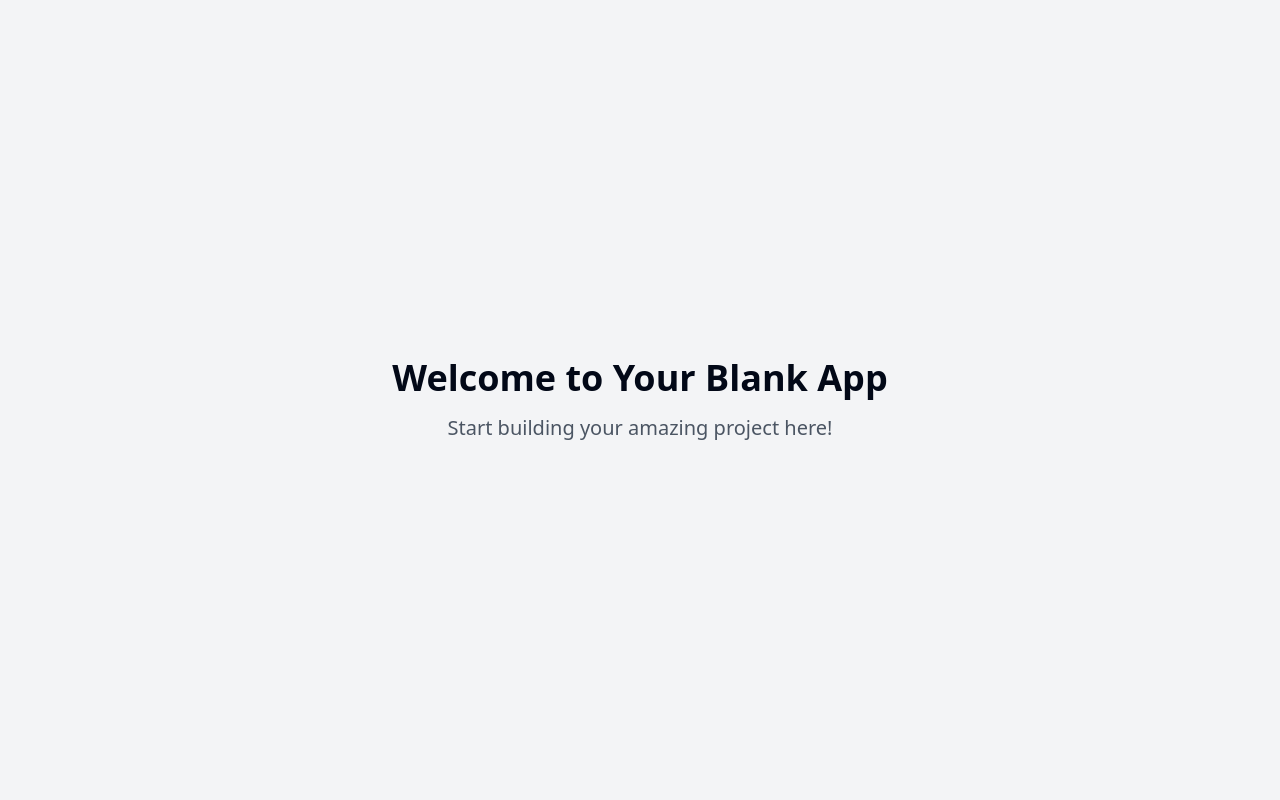
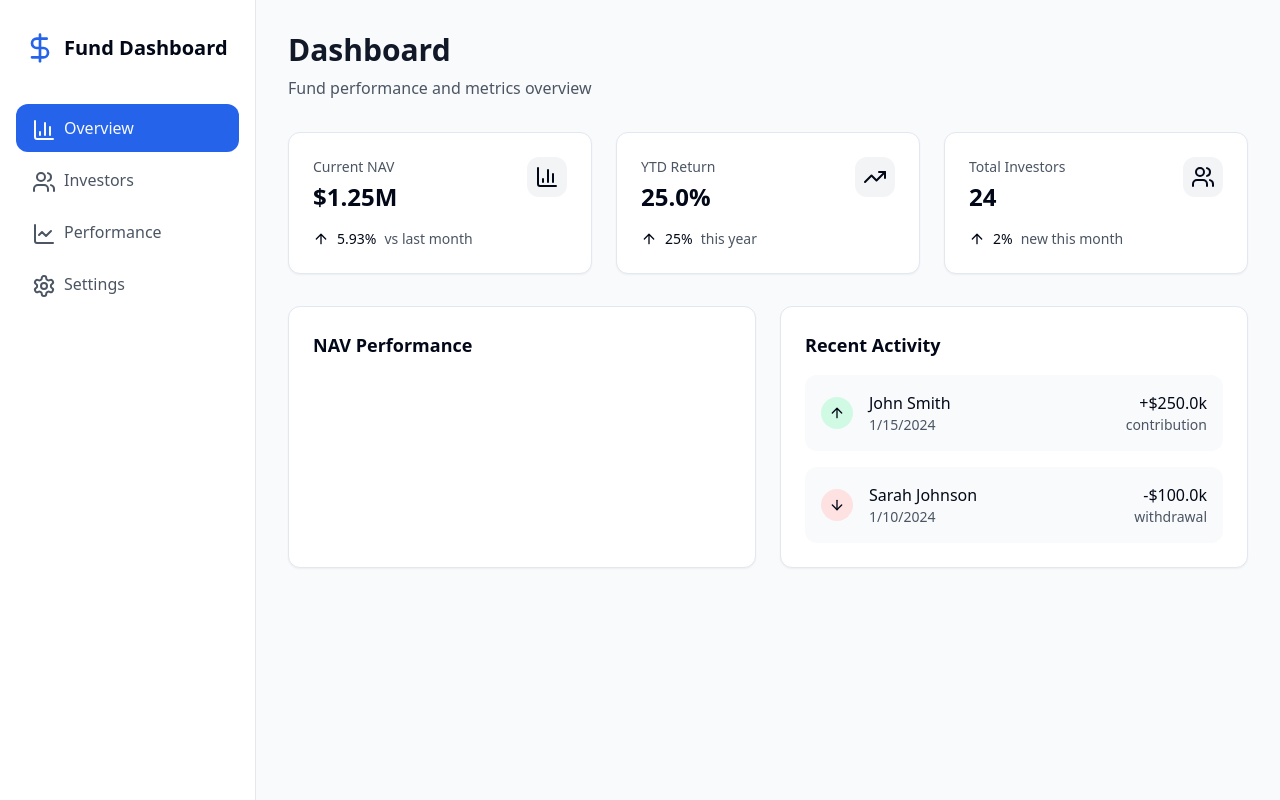
Before and after one commit to alexcopeland13/dasein-dashboard, a React (Vite) app: page / in a window 1280 px wide. Built offline with nearby package versions, Linux system fonts and the light colour scheme.

Commit message:
Add internal hedge fund dashboard
This commit adds an internal dashboard to track fund NAV, investor accounts, contributions, withdrawals, and generate relevant charts.  The dashboard will be for admin use only.

```diff
--- /dev/null
+++ b/src/components/nav/DashboardNav.tsx
@@ -0,0 +1,56 @@
+
+import React from "react";
+import { Link } from "react-router-dom";
+import {
+  BarChart3,
+  Users,
+  DollarSign,
+  Settings,
+  LineChart,
+} from "lucide-react";
+
+const DashboardNav = () => {
+  return (
+    <div className="fixed top-0 left-0 h-full w-64 bg-white border-r border-gray-200 p-4 space-y-6 animate-fade-in">
+      <div className="flex items-center space-x-2 px-2 py-4">
+        <DollarSign className="w-8 h-8 text-primary" />
+        <h1 className="text-xl font-semibold">Fund Dashboard</h1>
+      </div>
+
+      <nav className="space-y-1">
+        <NavItem icon={<BarChart3 />} label="Overview" to="/" active />
+        <NavItem icon={<Users />} label="Investors" to="/investors" />
+        <NavItem icon={<LineChart />} label="Performance" to="/performance" />
+        <NavItem icon={<Settings />} label="Settings" to="/settings" />
+      </nav>
+    </div>
+  );
+};
+
+const NavItem = ({
+  icon,
+  label,
+  to,
+  active
+}: {
+  icon: React.ReactNode;
+  label: string;
+  to: string;
+  active?: boolean;
+}) => {
+  return (
+    <Link
+      to={to}
+      className={`flex items-center space-x-3 px-4 py-3 rounded-lg transition-colors ${
+        active
+          ? "bg-primary text-primary-foreground"
+          : "text-gray-600 hover:bg-gray-100"
+      }`}
+    >
+      <span className="w-5 h-5">{icon}</span>
+      <span className="font-medium">{label}</span>
+    </Link>
+  );
+};
+
+export default DashboardNav;
--- a/src/index.css
+++ b/src/index.css
@@ -1,3 +1,4 @@
+
 @tailwind base;
 @tailwind components;
 @tailwind utilities;
@@ -13,7 +14,7 @@
     --popover: 0 0% 100%;
     --popover-foreground: 222.2 84% 4.9%;
 
-    --primary: 222.2 47.4% 11.2%;
+    --primary: 221.2 83.2% 53.3%;
     --primary-foreground: 210 40% 98%;
 
     --secondary: 210 40% 96.1%;
@@ -30,63 +31,9 @@
 
     --border: 214.3 31.8% 91.4%;
     --input: 214.3 31.8% 91.4%;
-    --ring: 222.2 84% 4.9%;
+    --ring: 221.2 83.2% 53.3%;
 
-    --radius: 0.5rem;
-
-    --sidebar-background: 0 0% 98%;
-
-    --sidebar-foreground: 240 5.3% 26.1%;
-
-    --sidebar-primary: 240 5.9% 10%;
-
-    --sidebar-primary-foreground: 0 0% 98%;
-
-    --sidebar-accent: 240 4.8% 95.9%;
-
-    --sidebar-accent-foreground: 240 5.9% 10%;
-
-    --sidebar-border: 220 13% 91%;
-
-    --sidebar-ring: 217.2 91.2% 59.8%;
-  }
-
-  .dark {
-    --background: 222.2 84% 4.9%;
-    --foreground: 210 40% 98%;
-
-    --card: 222.2 84% 4.9%;
-    --card-foreground: 210 40% 98%;
-
-    --popover: 222.2 84% 4.9%;
-    --popover-foreground: 210 40% 98%;
-
-    --primary: 210 40% 98%;
-    --primary-foreground: 222.2 47.4% 11.2%;
-
-    --secondary: 217.2 32.6% 17.5%;
-    --secondary-foreground: 210 40% 98%;
-
-    --muted: 217.2 32.6% 17.5%;
-    --muted-foreground: 215 20.2% 65.1%;
-
-    --accent: 217.2 32.6% 17.5%;
-    --accent-foreground: 210 40% 98%;
-
-    --destructive: 0 62.8% 30.6%;
-    --destructive-foreground: 210 40% 98%;
-
-    --border: 217.2 32.6% 17.5%;
-    --input: 217.2 32.6% 17.5%;
-    --ring: 212.7 26.8% 83.9%;
-    --sidebar-background: 240 5.9% 10%;
-    --sidebar-foreground: 240 4.8% 95.9%;
-    --sidebar-primary: 224.3 76.3% 48%;
-    --sidebar-primary-foreground: 0 0% 100%;
-    --sidebar-accent: 240 3.7% 15.9%;
-    --sidebar-accent-foreground: 240 4.8% 95.9%;
-    --sidebar-border: 240 3.7% 15.9%;
-    --sidebar-ring: 217.2 91.2% 59.8%;
+    --radius: 0.75rem;
   }
 }
 
@@ -94,8 +41,23 @@
   * {
     @apply border-border;
   }
-
   body {
     @apply bg-background text-foreground;
   }
 }
+
+/* Custom Animations */
+.animate-fade-up {
+  animation: fadeUp 0.5s ease-out;
+}
+
+@keyframes fadeUp {
+  from {
+    opacity: 0;
+    transform: translateY(20px);
+  }
+  to {
+    opacity: 1;
+    transform: translateY(0);
+  }
+}
--- a/src/pages/Index.tsx
+++ b/src/pages/Index.tsx
@@ -1,11 +1,179 @@
-// Update this page (the content is just a fallback if you fail to update the page)
+
+import { useState } from "react";
+import { Card } from "@/components/ui/card";
+import DashboardNav from "@/components/nav/DashboardNav";
+import { Line } from "recharts";
+import {
+  BarChart3,
+  Users,
+  TrendingUp,
+  ArrowUp,
+  ArrowDown
+} from "lucide-react";
+
+// Mock data for initial development
+const navData = [
+  { date: "2023-08", value: 1000000 },
+  { date: "2023-09", value: 1050000 },
+  { date: "2023-10", value: 1150000 },
+  { date: "2023-11", value: 1200000 },
+  { date: "2023-12", value: 1180000 },
+  { date: "2024-01", value: 1250000 },
+];
 
 const Index = () => {
+  const [currentNav, setCurrentNav] = useState(1250000);
+  const monthlyReturn = 5.93;
+  const ytdReturn = 25.0;
+  const totalInvestors = 24;
+
   return (
-    <div className="min-h-screen flex items-center justify-center bg-gray-100">
-      <div className="text-center">
-        <h1 className="text-4xl font-bold mb-4">Welcome to Your Blank App</h1>
-        <p className="text-xl text-gray-600">Start building your amazing project here!</p>
+    <div className="min-h-screen bg-gray-50">
+      <DashboardNav />
+
+      <main className="ml-64 p-8 animate-fade-up">
+        <div className="max-w-7xl mx-auto">
+          <header className="mb-8">
+            <h1 className="text-3xl font-bold text-gray-900">Dashboard</h1>
+            <p className="text-gray-600 mt-2">Fund performance and metrics overview</p>
+          </header>
+
+          <div className="grid grid-cols-1 md:grid-cols-3 gap-6 mb-8">
+            <MetricCard
+              title="Current NAV"
+              value={`$${(currentNav / 1000000).toFixed(2)}M`}
+              icon={<BarChart3 className="w-6 h-6" />}
+              trend={monthlyReturn}
+              trendLabel="vs last month"
+            />
+            <MetricCard
+              title="YTD Return"
+              value={`${ytdReturn.toFixed(1)}%`}
+              icon={<TrendingUp className="w-6 h-6" />}
+              trend={ytdReturn}
+              trendLabel="this year"
+            />
+            <MetricCard
+              title="Total Investors"
+              value={totalInvestors}
+              icon={<Users className="w-6 h-6" />}
+              trend={2}
+              trendLabel="new this month"
+            />
+          </div>
+
+          <div className="grid grid-cols-1 lg:grid-cols-2 gap-6">
+            <Card className="p-6">
+              <h2 className="text-lg font-semibold mb-4">NAV Performance</h2>
+              {/* Chart implementation will go here */}
+            </Card>
+
+            <Card className="p-6">
+              <h2 className="text-lg font-semibold mb-4">Recent Activity</h2>
+              <div className="space-y-4">
+                <ActivityItem
+                  type="contribution"
+                  amount={250000}
+                  investor="John Smith"
+                  date="2024-01-15"
+                />
+                <ActivityItem
+                  type="withdrawal"
+                  amount={100000}
+                  investor="Sarah Johnson"
+                  date="2024-01-10"
+                />
+              </div>
+            </Card>
+          </div>
+        </div>
+      </main>
+    </div>
+  );
+};
+
+const MetricCard = ({
+  title,
+  value,
+  icon,
+  trend,
+  trendLabel
+}: {
+  title: string;
+  value: string | number;
+  icon: React.ReactNode;
+  trend: number;
+  trendLabel: string;
+}) => {
+  const isPositive = trend >= 0;
+
+  return (
+    <Card className="p-6">
+      <div className="flex items-start justify-between">
+        <div>
+          <p className="text-sm font-medium text-gray-600">{title}</p>
+          <p className="text-2xl font-bold mt-1">{value}</p>
+        </div>
+        <div className="p-2 bg-gray-100 rounded-lg">
+          {icon}
+        </div>
+      </div>
+      <div className="mt-4 flex items-center space-x-2">
+        {isPositive ? (
+          <ArrowUp className="w-4 h-4 text-success-DEFAULT" />
+        ) : (
+          <ArrowDown className="w-4 h-4 text-danger-DEFAULT" />
+        )}
+        <span className={`text-sm font-medium ${
+          isPositive ? 'text-success-DEFAULT' : 'text-danger-DEFAULT'
+        }`}>
+          {Math.abs(trend)}%
+        </span>
+        <span className="text-sm text-gray-600">{trendLabel}</span>
+      </div>
+    </Card>
+  );
+};
+
+const ActivityItem = ({
+  type,
+  amount,
+  investor,
+  date
+}: {
+  type: 'contribution' | 'withdrawal';
+  amount: number;
+  investor: string;
+  date: string;
+}) => {
+  const isContribution = type === 'contribution';
+
+  return (
+    <div className="flex items-center justify-between p-4 bg-gray-50 rounded-lg">
+      <div className="flex items-center space-x-4">
+        <div className={`p-2 rounded-full ${
+          isContribution ? 'bg-success-light' : 'bg-danger-light'
+        }`}>
+          {isContribution ? (
+            <ArrowUp className={`w-4 h-4 text-success-DEFAULT`} />
+          ) : (
+            <ArrowDown className={`w-4 h-4 text-danger-DEFAULT`} />
+          )}
+        </div>
+        <div>
+          <p className="font-medium">{investor}</p>
+          <p className="text-sm text-gray-600">
+            {new Date(date).toLocaleDateString()}
+          </p>
+        </div>
+      </div>
+      <div className="text-right">
+        <p className={`font-medium ${
+          isContribution ? 'text-success-DEFAULT' : 'text-danger-DEFAULT'
+        }`}>
+          {isContribution ? '+' : '-'}${(amount / 1000).toFixed(1)}k
+        </p>
+        <p className="text-sm text-gray-600">{type}</p>
       </div>
     </div>
   );
--- a/tailwind.config.ts
+++ b/tailwind.config.ts
@@ -1,3 +1,4 @@
+
 import type { Config } from "tailwindcss";
 
 export default {
@@ -12,85 +13,85 @@ export default {
   theme: {
     container: {
       center: true,
-			padding: '2rem',
+      padding: "2rem",
       screens: {
-				'2xl': '1400px'
-			}
+        "2xl": "1400px",
+      },
     },
     extend: {
       colors: {
-				border: 'hsl(var(--border))',
-				input: 'hsl(var(--input))',
-				ring: 'hsl(var(--ring))',
-				background: 'hsl(var(--background))',
-				foreground: 'hsl(var(--foreground))',
+        border: "hsl(var(--border))",
+        input: "hsl(var(--input))",
+        ring: "hsl(var(--ring))",
+        background: "hsl(var(--background))",
+        foreground: "hsl(var(--foreground))",
         primary: {
-					DEFAULT: 'hsl(var(--primary))',
-					foreground: 'hsl(var(--primary-foreground))'
+          DEFAULT: "hsl(var(--primary))",
+          foreground: "hsl(var(--primary-foreground))",
         },
         secondary: {
-					DEFAULT: 'hsl(var(--secondary))',
-					foreground: 'hsl(var(--secondary-foreground))'
+          DEFAULT: "hsl(var(--secondary))",
+          foreground: "hsl(var(--secondary-foreground))",
         },
         destructive: {
-					DEFAULT: 'hsl(var(--destructive))',
-					foreground: 'hsl(var(--destructive-foreground))'
+          DEFAULT: "hsl(var(--destructive))",
+          foreground: "hsl(var(--destructive-foreground))",
         },
         muted: {
-					DEFAULT: 'hsl(var(--muted))',
-					foreground: 'hsl(var(--muted-foreground))'
+          DEFAULT: "hsl(var(--muted))",
+          foreground: "hsl(var(--muted-foreground))",
         },
         accent: {
-					DEFAULT: 'hsl(var(--accent))',
-					foreground: 'hsl(var(--accent-foreground))'
+          DEFAULT: "hsl(var(--accent))",
+          foreground: "hsl(var(--accent-foreground))",
         },
         popover: {
-					DEFAULT: 'hsl(var(--popover))',
-					foreground: 'hsl(var(--popover-foreground))'
+          DEFAULT: "hsl(var(--popover))",
+          foreground: "hsl(var(--popover-foreground))",
         },
         card: {
-					DEFAULT: 'hsl(var(--card))',
-					foreground: 'hsl(var(--card-foreground))'
+          DEFAULT: "hsl(var(--card))",
+          foreground: "hsl(var(--card-foreground))",
         },
-				sidebar: {
-					DEFAULT: 'hsl(var(--sidebar-background))',
-					foreground: 'hsl(var(--sidebar-foreground))',
-					primary: 'hsl(var(--sidebar-primary))',
-					'primary-foreground': 'hsl(var(--sidebar-primary-foreground))',
-					accent: 'hsl(var(--sidebar-accent))',
-					'accent-foreground': 'hsl(var(--sidebar-accent-foreground))',
-					border: 'hsl(var(--sidebar-border))',
-					ring: 'hsl(var(--sidebar-ring))'
-				}
+        success: {
+          DEFAULT: "#10B981",
+          light: "#D1FAE5",
+        },
+        danger: {
+          DEFAULT: "#EF4444",
+          light: "#FEE2E2",
+        },
       },
       borderRadius: {
-				lg: 'var(--radius)',
-				md: 'calc(var(--radius) - 2px)',
-				sm: 'calc(var(--radius) - 4px)'
+        lg: "var(--radius)",
+        md: "calc(var(--radius) - 2px)",
+        sm: "calc(var(--radius) - 4px)",
       },
       keyframes: {
-				'accordion-down': {
-					from: {
-						height: '0'
+        "accordion-down": {
+          from: { height: "0" },
+          to: { height: "var(--radix-accordion-content-height)" },
         },
-					to: {
-						height: 'var(--radix-accordion-content-height)'
-					}
+        "accordion-up": {
+          from: { height: "var(--radix-accordion-content-height)" },
+          to: { height: "0" },
         },
-				'accordion-up': {
-					from: {
-						height: 'var(--radix-accordion-content-height)'
+        "fade-in": {
+          "0%": { opacity: "0" },
+          "100%": { opacity: "1" },
         },
-					to: {
-						height: '0'
-					}
-				}
+        "fade-up": {
+          "0%": { opacity: "0", transform: "translateY(10px)" },
+          "100%": { opacity: "1", transform: "translateY(0)" },
+        },
       },
       animation: {
-				'accordion-down': 'accordion-down 0.2s ease-out',
-				'accordion-up': 'accordion-up 0.2s ease-out'
-			}
-		}
+        "accordion-down": "accordion-down 0.2s ease-out",
+        "accordion-up": "accordion-up 0.2s ease-out",
+        "fade-in": "fade-in 0.3s ease-out",
+        "fade-up": "fade-up 0.5s ease-out",
+      },
+    },
   },
   plugins: [require("tailwindcss-animate")],
 } satisfies Config;
```
Lines whose indentation alone changed are shown as unchanged.
